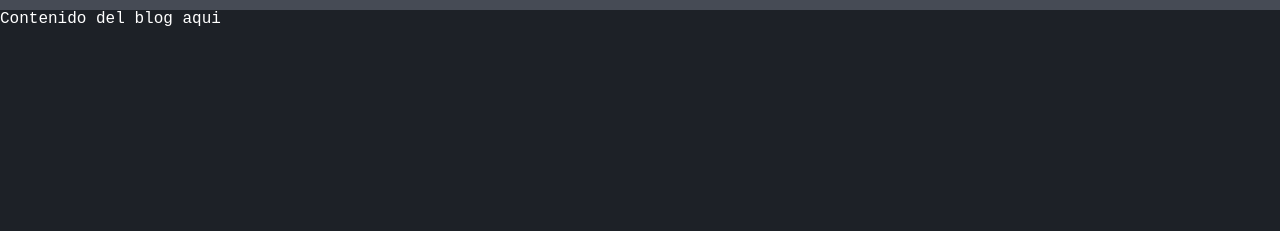
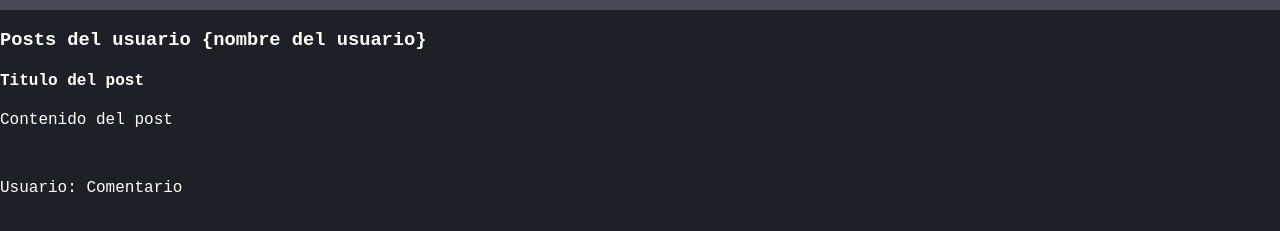
Before and after one commit to Aimar1109/curso-git, a plain HTML site: page index.html in a window 1280 px wide. Shown: the part 63-294 px from the top of the page. Drawn offline with Linux system fonts and the light colour scheme; a web font is replaced by a local one.

Commit message:
Add post html

```diff
--- a/index.html
+++ b/index.html
@@ -15,8 +15,14 @@
         <img class="logo" src="img/git.png">
         <h1> Blog Curso Git</h1>
     </div>
-    <div>
-        Contenido del blog aqui
+    <div class="container" id="content">
+        <h3>Posts del usuario {nombre del usuario}</h3>
+        <div class="posts">
+            <h4>Titulo del post</h4>
+            <p>Contenido del post</p>
+            <br>
+            <p><span>Usuario:</span> Comentario</p>
+        </div>
     </div>
 </body>
 </html>
```
